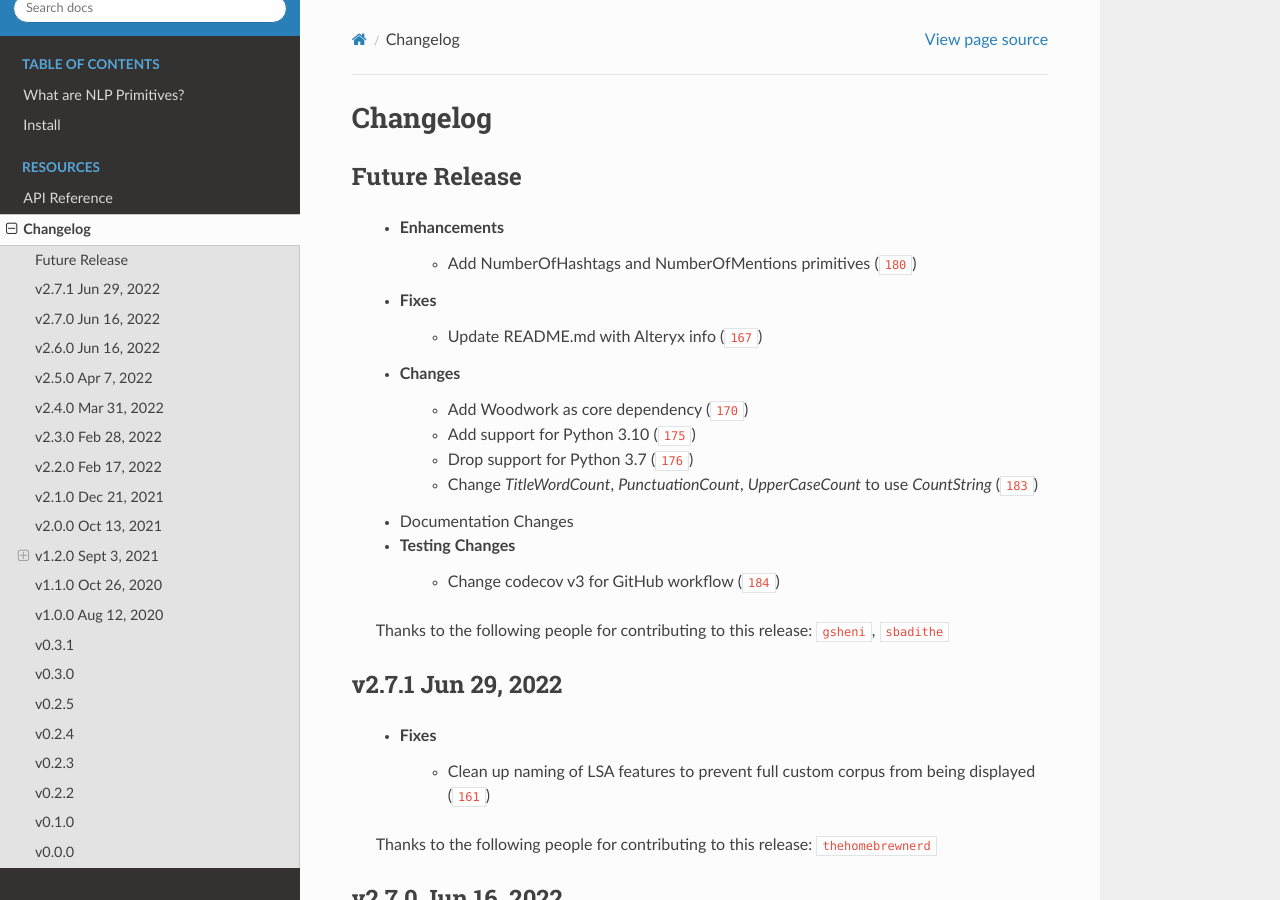
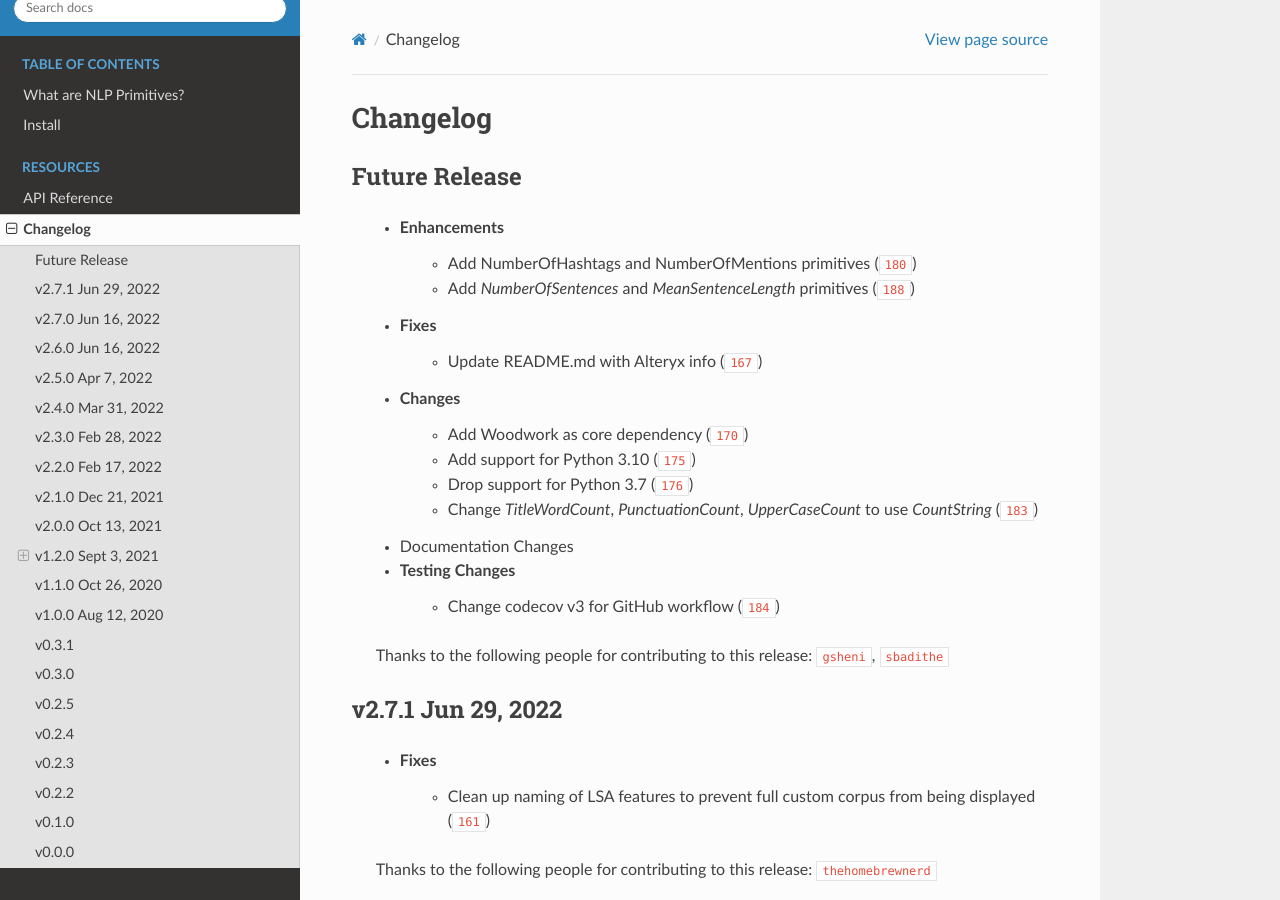
Before and after one commit to alteryx/nlp_primitives, a Sphinx documentation site: the page built from docs/source/changelog.rst, in a window 1280 px wide and 900 px high. Built offline with Sphinx 7.4.7 and the Read the Docs theme 2.0.0, drawn with Linux system fonts in a browser that asks for light colours; cross-references to code outside the pages are shown as plain code.

Commit message:
Changelog

```diff
--- a/docs/source/changelog.rst
+++ b/docs/source/changelog.rst
@@ -6,6 +6,7 @@ Future Release
 ==============
     * Enhancements
         * Add NumberOfHashtags and NumberOfMentions primitives (:pr:`180`)
+        * Add `NumberOfSentences` and `MeanSentenceLength` primitives (:pr:`188`)
     * Fixes
         * Update README.md with Alteryx info (:pr:`167`)
     * Changes
```
